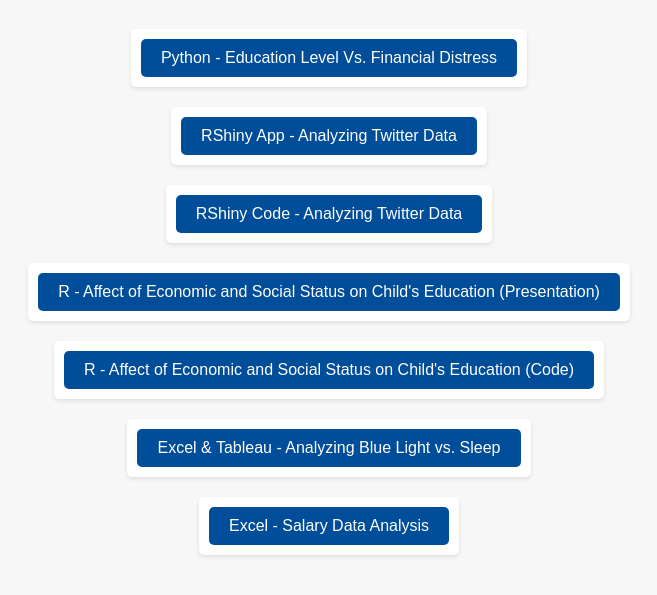
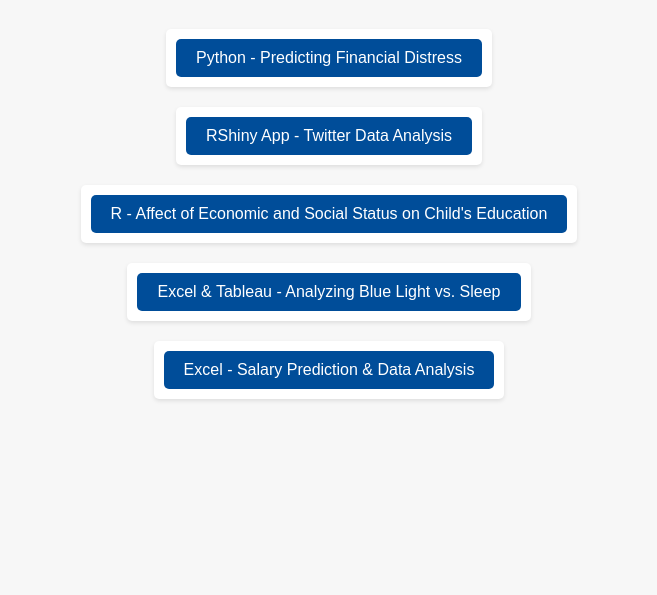
Before and after one commit to DeclanJMcM/DeclanJMcM.Github.io, a plain HTML site: page index.html in a window 1280 px wide. Shown: the part 101-696 px from the top of the page, without its empty margins (311-968 px from the left). Drawn offline with Linux system fonts and the light colour scheme.

Commit message:
Update index.html

```diff
--- a/index.html
+++ b/index.html
@@ -54,13 +54,11 @@
   <h1>Declan McMahon's Projects</h1>
 
   <ul>
-    <li><a href="https://github.com/DeclanJMcM/Python/blob/main/Final%20Project/Python_Proj.ipynb">Python - Education Level Vs. Financial Distress</a></li>
-     <li><a href="https://declanmcm.shinyapps.io/DeclanMcMahon_UFC_App/?_ga=2.11697458.705753800.1670959492-2125082920.1670959492#section-twitter-hashtags">RShiny App - Analyzing Twitter Data</a></li>
-    <li><a href="https://github.com/DeclanJMcM/RShiny/blob/main/UFC_App.Rmd">RShiny Code - Analyzing Twitter Data </a></li>
-    <li><a href="https://docs.google.com/presentation/d/1JjH9ELJV9Vo6xgPiIWOGa5VrPceptQ2M/edit?usp=sharing&ouid=103959778004832322196&rtpof=true&sd=true">R - Affect of Economic and Social Status on Child's Education (Presentation)</a></li>
-    <li><a href="https://github.com/DeclanJMcM/R/blob/main/Parental%20Involvement%20vs%20Students%20Grades.Rmd">R - Affect of Economic and Social Status on Child's Education (Code)</a></li>
-    <li><a href="https://medium.com/@jccole_60295/fa4e1989e795">Excel & Tableau - Analyzing Blue Light vs. Sleep</a></li>
-    <li><a href="https://docs.google.com/presentation/d/1fKHHpoBHbAV6aLYcohOzzanpCCKh_XuPsH4LocKJL98/edit?usp=sharing">Excel - Salary Data Analysis</a></li>
+    <li><a href="https://github.com/DeclanJMcM/Python/blob/main/Final%20Project/Python_Proj.ipynb">Python - Predicting Financial Distress</a></li>
+     <li><a href="https://declanmcm.shinyapps.io/DeclanMcMahon_UFC_App/?_ga=2.11697458.705753800.1670959492-2125082920.1670959492#section-twitter-hashtags">RShiny App - Twitter Data Analysis</a></li>
+    <li><a href="https://docs.google.com/presentation/d/1JjH9ELJV9Vo6xgPiIWOGa5VrPceptQ2M/edit?usp=sharing&ouid=103959778004832322196&rtpof=true&sd=true">R - Affect of Economic and Social Status on Child's Education</a></li>
+    <li><a href="https://docs.google.com/presentation/d/1sfm3VggtWVtEgauC04M0A2mhm2Hx2gAjCHPlDMSgGU4/edit">Excel & Tableau - Analyzing Blue Light vs. Sleep</a></li>
+    <li><a href="https://docs.google.com/presentation/d/1fKHHpoBHbAV6aLYcohOzzanpCCKh_XuPsH4LocKJL98/edit?usp=sharing">Excel - Salary Prediction & Data Analysis</a></li>
   </ul>
 </body>
 </html>
```
